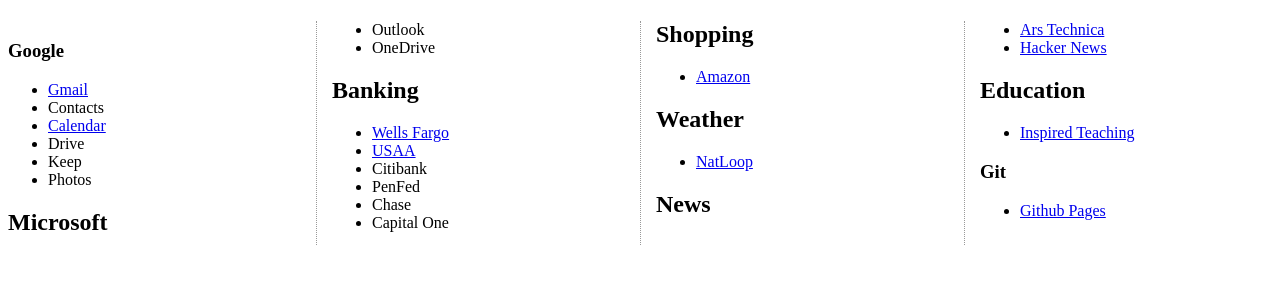
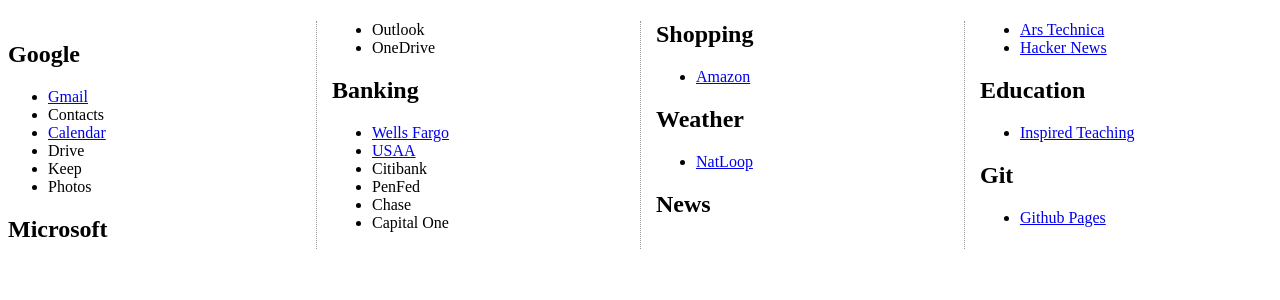
Before and after one commit to danny8000/Homepage, a Jekyll site: the page built from index.md, in a window 1280 px wide. Shown: the top 300 px of the page. Built offline with Jekyll 4.4.1, drawn with Linux system fonts in a browser that asks for light colours; our own code applies the rules of GitHub Pages for plain Markdown files.

```diff
--- a/index.md
+++ b/index.md
@@ -1,4 +1,4 @@
-# Google
+## Google
 
 * [Gmail](https://mail.google.com/mail/u/0/)
 * Contacts
@@ -40,6 +40,6 @@
 * [Inspired Teaching](https://www.inspiredteachingschool.org/apps/pages/index.jsp?uREC_ID=1189392&type=d&pREC_ID=1432766)
 
 
-# Git
+## Git
 
 * [Github Pages](https://help.github.com/en/categories/github-pages-basics)
```
